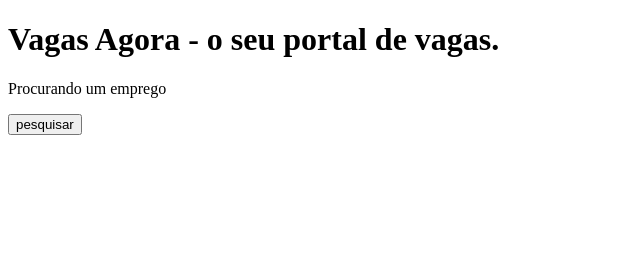
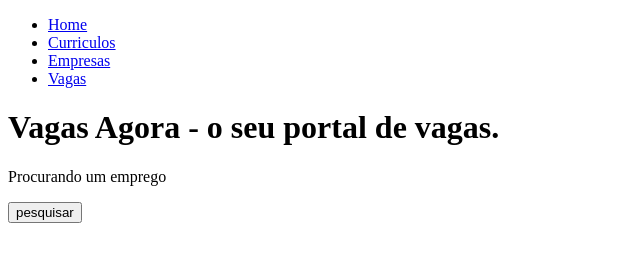
Before and after one commit to Mvinicius21rj/senac_bonsucesso_grupo2, a plain HTML site: page Vagas.html in a window 1280 px wide. Shown: the whole page, without its empty margins (0-640 px from the left). Drawn offline with Linux system fonts and the light colour scheme.

Commit message:
4 commit

```diff
--- a/Vagas.html
+++ b/Vagas.html
@@ -8,7 +8,27 @@
       </head>
 
  <body>
+     <div>
+     <ul>
+        <li>
+         <a href="Index.html">Home</a>
+             </li>
 
+             <li>
+         <a href="curriculos.html">Curriculos</a>
+             </li>
+
+             <li>
+         <a href="empresas.html">Empresas</a>
+             </li>
+
+             <li>
+         <a href="Vagas.html">Vagas</a>
+             </li>
+
+
+    </ul>
+     </div>
  <h1>Vagas Agora - o seu portal de vagas.</h1>
 
 
```
Also changed, not shown: Index.html (+21 -0 lines), curriculos.html (+20 -0 lines), empresas.html (+3 -7 lines).
